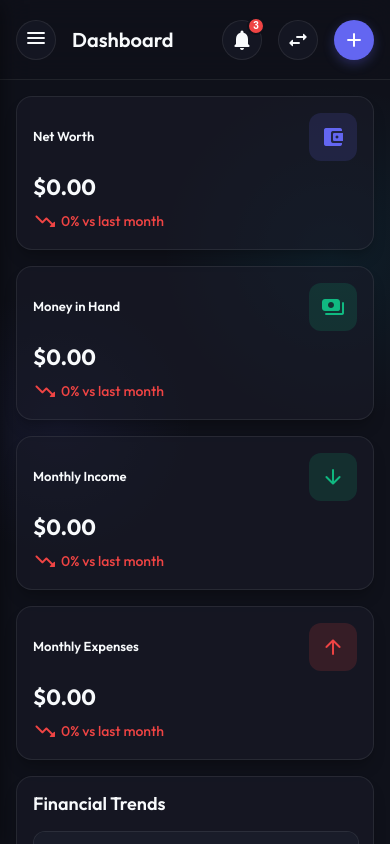
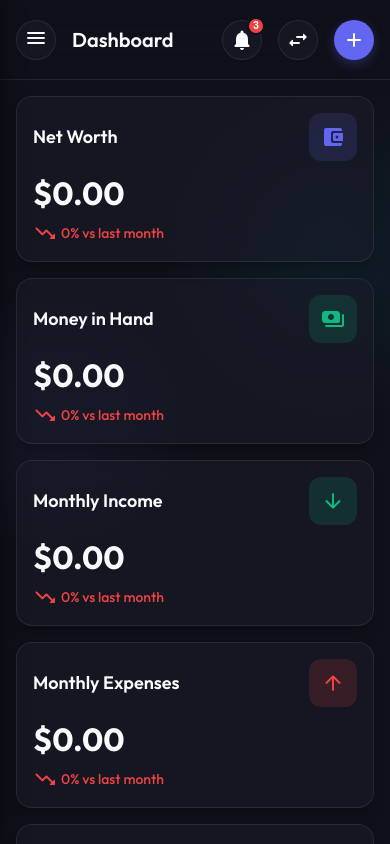
Before and after one commit to N3X-AL/NexFinance, a plain HTML site: page index.html in a window 390 px wide. Drawn offline with nearby package versions, Linux system fonts and the light colour scheme.

Commit message:
fix(dashboard): restore original 32px stat card typography on mobile

```diff
--- a/css/components.css
+++ b/css/components.css
@@ -996,15 +996,6 @@
     .tax-slab-metric-sub {
         font-size: 10px;
     }
-
-    .stat-card .stat-value {
-        font-size: 22px;
-        word-break: break-all;
-    }
-
-    .stat-card .card-title {
-        font-size: 13px;
-    }
 }
 
 @media (max-width: 360px) {
--- a/index.html
+++ b/index.html
@@ -16,7 +16,7 @@
 
     <!-- CSS -->
     <link rel="stylesheet" href="css/main.css?v=2">
-    <link rel="stylesheet" href="css/components.css?v=2">
+    <link rel="stylesheet" href="css/components.css?v=3">
     <link rel="stylesheet" href="css/layout.css?v=2">
 </head>
 <body class="dark-theme">
```
